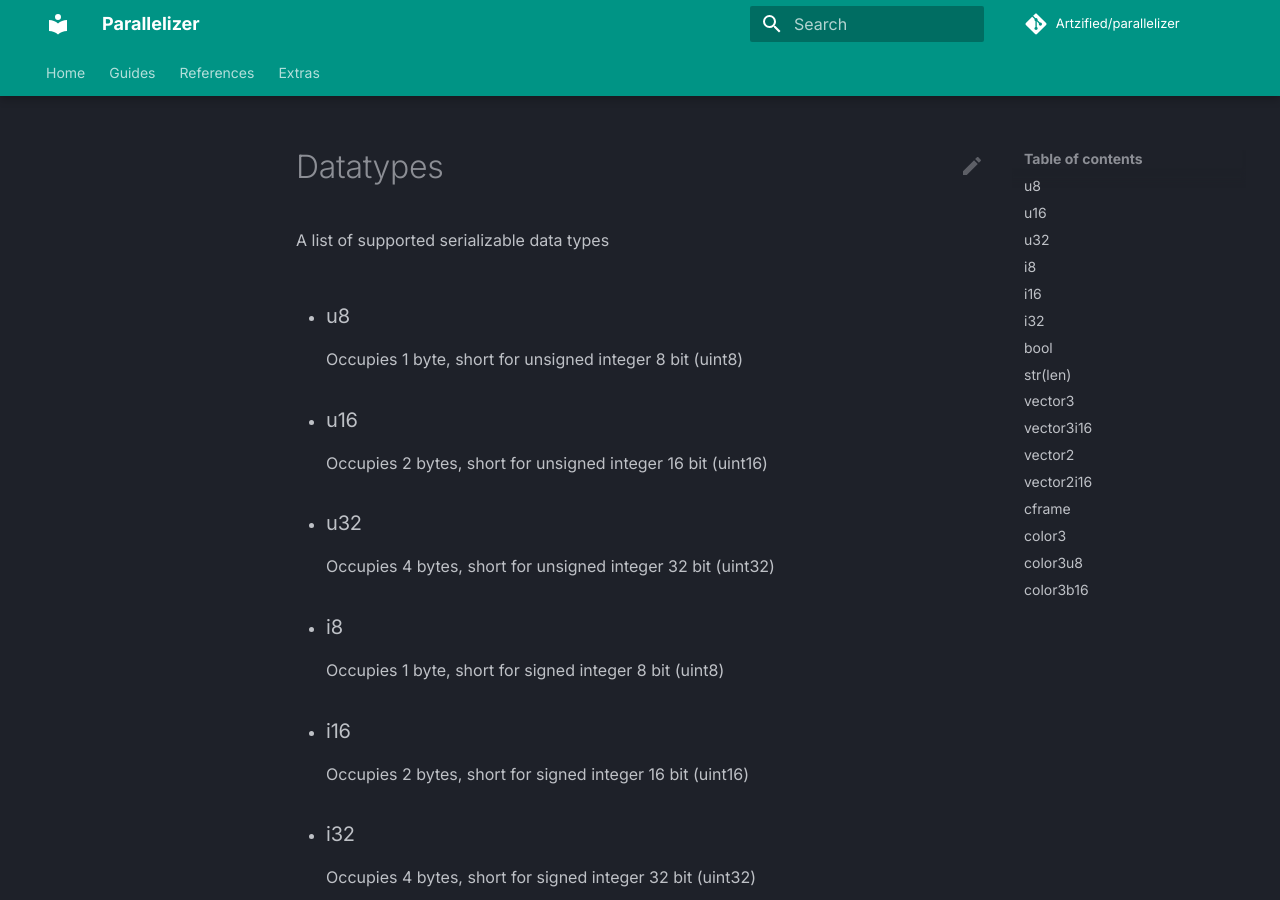
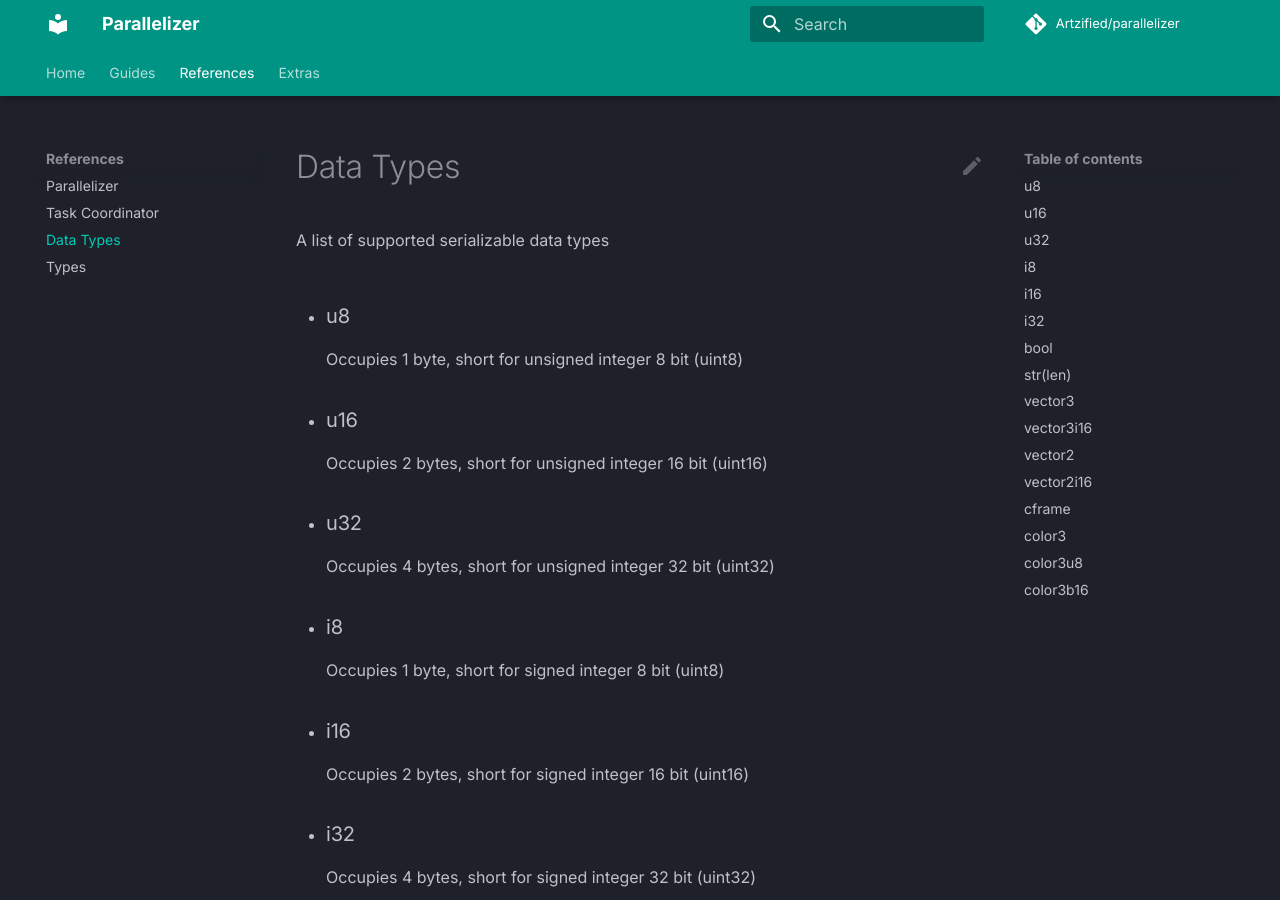
Before and after one commit to scion-softworks/parallelizer, an MkDocs documentation site: the page built from docs/api/datatypes.md, in a window 1280 px wide and 900 px high. Built offline with MkDocs 1.6.1 and Material for MkDocs 9.7.7, drawn with Linux system fonts in a browser that asks for light colours; comment, search, counter and statistics services are not loaded; some of the changed text lies outside the part shown.

Commit message:
docs: data type reference entry

```diff
--- a/mkdocs.yml
+++ b/mkdocs.yml
@@ -11,6 +11,7 @@
   - References:
     - Parallelizer: api/index.md
     - Task Coordinator: api/task-coordinator.md
+    - Data Types: api/datatypes.md
     - Types: api/types.md
   - Extras:
     - Philosophy: extras/philosophy.md
```
